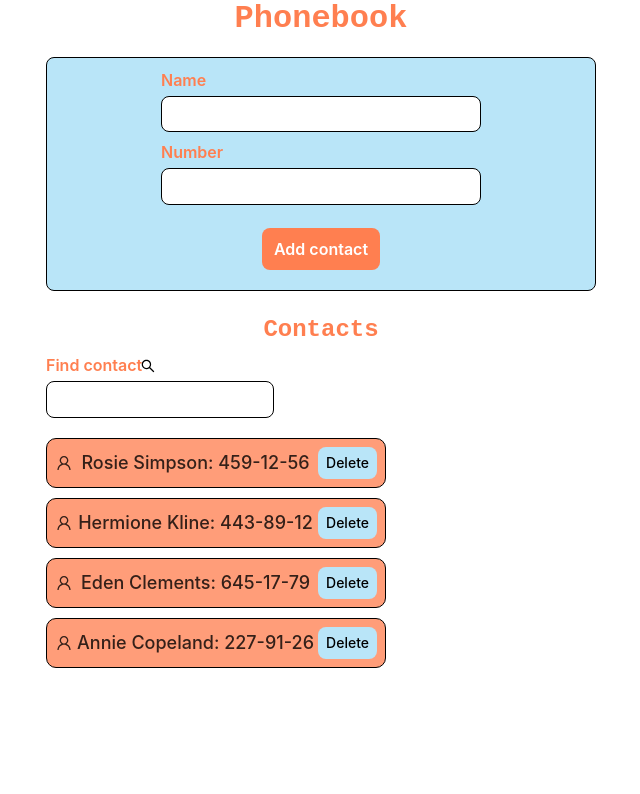
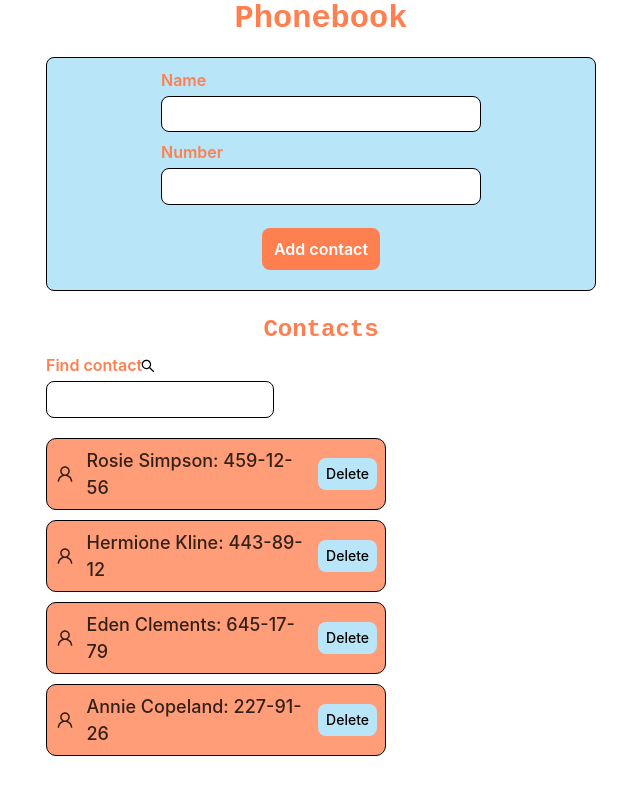
Before and after one commit to VladyslavPrystupa/goit-react-hw-02-phonebook, a React (Create React App) app: page / in a window 1280 px wide. Shown: the top 794 px of the page, without its empty margins (319-959 px from the left). Built offline with nearby package versions, Linux system fonts and the light colour scheme.

Commit message:
upd styles

```diff
--- a/src/components/ContactListItem/ContactListItem.jsx
+++ b/src/components/ContactListItem/ContactListItem.jsx
@@ -1,12 +1,14 @@
 import PropTypes from 'prop-types';
-import { Contact, Button } from './ContactListItem.styled';
+import { Contact, Button, ContactName } from './ContactListItem.styled';
 import { AiOutlineUser } from 'react-icons/ai';
 export const ContactListItem = ({ filteredContacts, onDeleteContact }) => {
   return filteredContacts.map(contact => {
     return (
       <Contact key={contact.id}>
-        <AiOutlineUser />
-        {contact.name}: {contact.number}
+        <AiOutlineUser size={20} />
+        <ContactName>
+          {contact.name}: {contact.number}
+        </ContactName>
         <Button type="button" onClick={() => onDeleteContact(contact.id)}>
           Delete
         </Button>
--- a/src/components/ContactListItem/ContactListItem.styled.jsx
+++ b/src/components/ContactListItem/ContactListItem.styled.jsx
@@ -31,3 +31,8 @@ export const Button = styled.button`
     background-color: #88cfed;
   }
 `;
+
+export const ContactName = styled.span`
+  width: 220px;
+  word-wrap: break-word;
+`;
```
